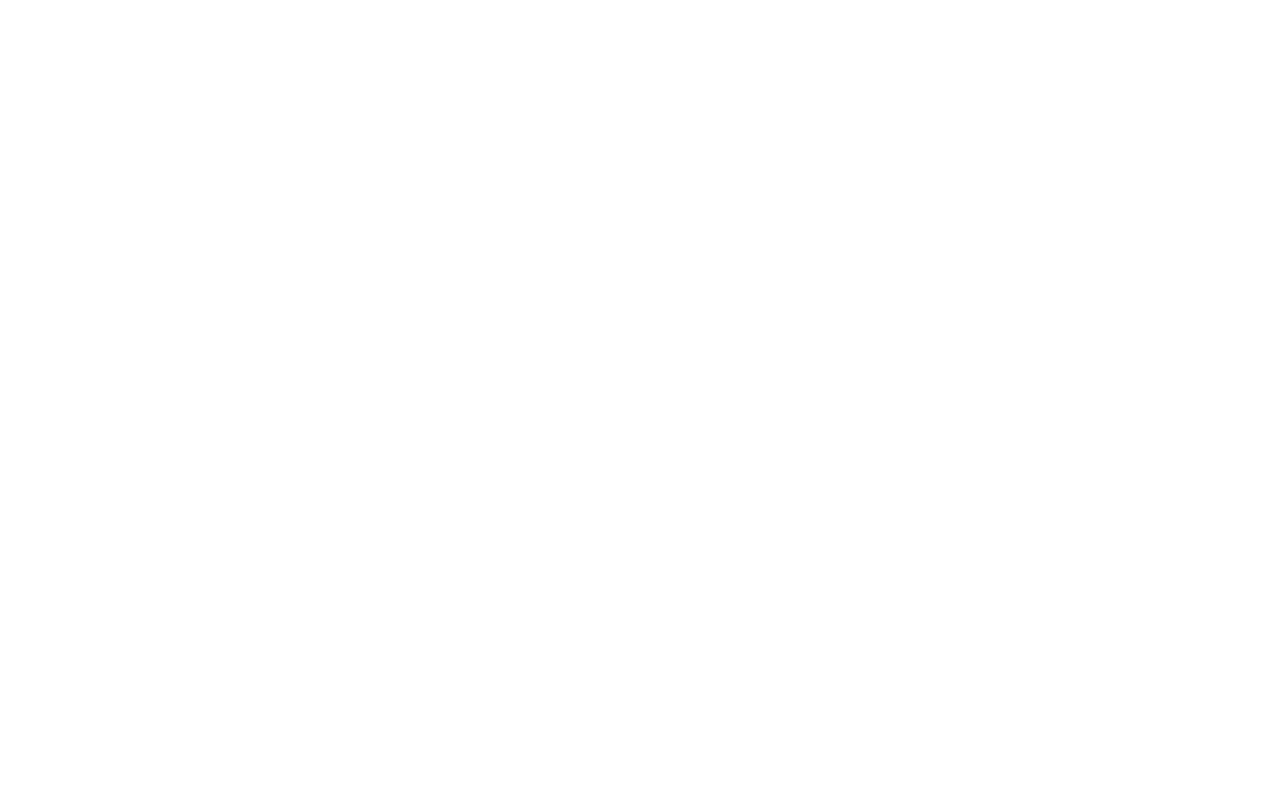
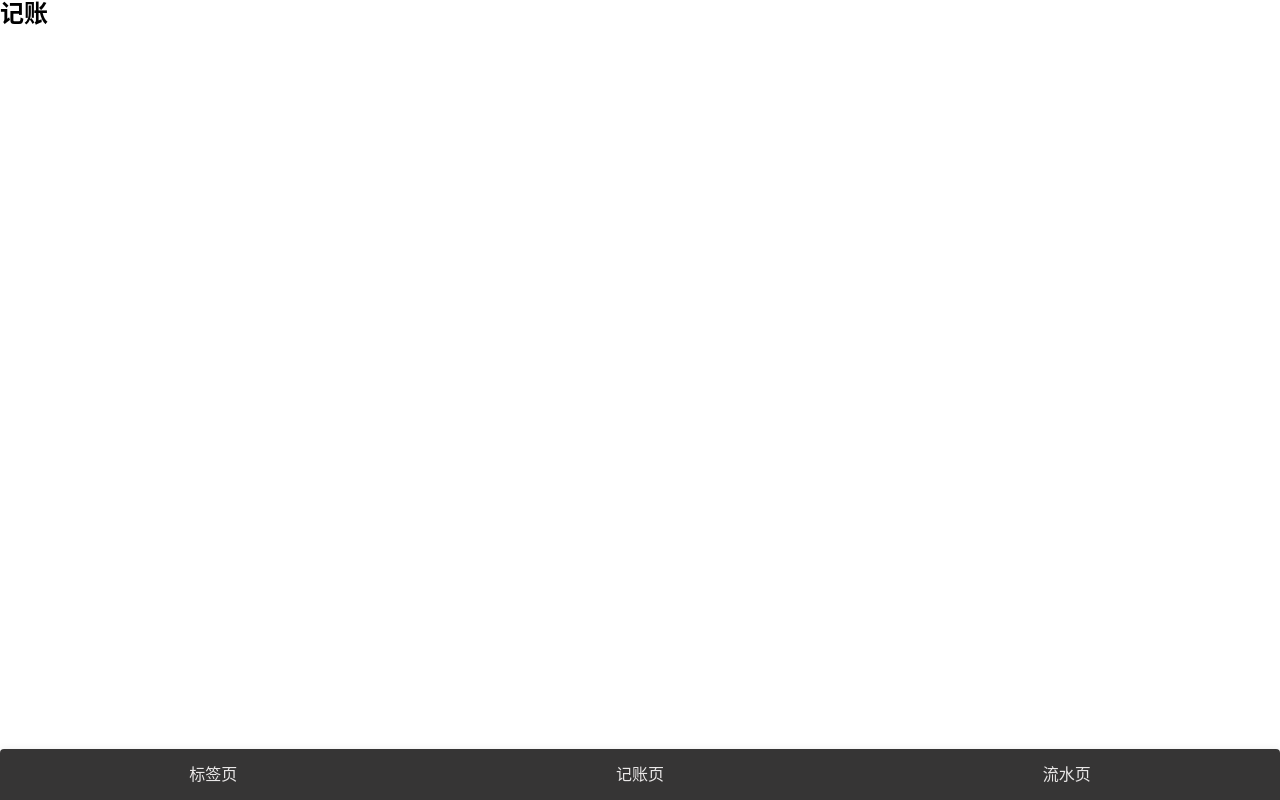
Before and after one commit to jgorijinal/morneyReact, a React (Create React App) app: page /#/money in a window 1280 px wide. Built offline with nearby package versions, Linux system fonts and the light colour scheme.

Commit message:
初步完成导航栏

```diff
--- a/package.json
+++ b/package.json
@@ -12,6 +12,7 @@
     "@types/react-dom": "^17.0.13",
     "react": "^17.0.2",
     "react-dom": "^17.0.2",
+    "react-router-dom": "5.1.2",
     "react-scripts": "5.0.0",
     "styled-components": "5.0.1",
     "typescript": "^4.6.2",
@@ -42,6 +43,7 @@
     ]
   },
   "devDependencies": {
+    "@types/react-router-dom": "5.1.2",
     "@types/styled-components": "5.0.1",
     "node-sass": "npm:dart-sass@1.25.0"
   }
--- a/src/App.tsx
+++ b/src/App.tsx
@@ -1,10 +1,59 @@
 import React from 'react';
-
+import {HashRouter as Router, Switch, Route, Link, Redirect} from 'react-router-dom';
+import styled from 'styled-components';
+import Nav from 'components/Nav';
+const Wrapper = styled.div`
+  display: flex;
+  flex-direction: column;
+  height: 100vh;
+`
+const Main = styled.main`
+  flex-grow: 1;
+  overflow: auto;
+`
 function App() {
   return (
-    <div className="App">
+    <Router>
+      <Wrapper>
+        <Main>
+          <Switch>
+          <Route path="/tags">
+            <Tags />
+          </Route>
+          <Route path="/money" >
+            <Money />
+          </Route>
+          <Route path="/statistic">
+            <Statistic />
+          </Route>
+          <Redirect from="/" to="/money" />
+          <Route path="*">
+            <NoMatch />
+          </Route>
+        </Switch>
+        </Main>
+        <Nav />
+      </Wrapper>
+    </Router>
+  );
+}
+function NoMatch(){
+  return (
+    <div>
+      {'页面不存在哦 , 你丫输入的什么鬼东西!'}
     </div>
-  );
+  )
+}
+function Statistic() {
+  return <h2>统计</h2>;
+}
+
+function Tags() {
+  return <h2>标签</h2>;
+}
+
+function Money() {
+  return <h2>记账</h2>;
 }
 
 export default App;
--- /dev/null
+++ b/src/components/Nav.tsx
@@ -0,0 +1,43 @@
+import styled from 'styled-components';
+import {Link} from 'react-router-dom';
+import React from 'react';
+
+const NavWrapper = styled.nav`
+  border-top-left-radius: 4px;
+  border-top-right-radius: 4px;
+  background: rgba(35, 34, 34, 0.91);
+  color: #eae8e8;
+  box-shadow: rgba(99, 99, 99, 0.2) 0px 2px 8px 0px;
+
+  > ul {
+    display: flex;
+
+    & li {
+      width: 33.3333333%;
+      display: flex;
+      flex-direction: column;
+      justify-content: center;
+      align-items: center;
+      padding: 16px;
+    }
+  }
+`
+
+const Nav = ()=>{
+  return (
+    <NavWrapper>
+      <ul>
+        <li>
+          <Link to="/tags">标签页</Link>
+        </li>
+        <li>
+          <Link to="/money">记账页</Link>
+        </li>
+        <li>
+          <Link to="/statistic">流水页</Link>
+        </li>
+      </ul>
+    </NavWrapper>
+  )
+}
+export default Nav
--- /dev/null
+++ b/src/helper.scss
@@ -0,0 +1 @@
+$font-hei:-apple-system, "Noto Sans", "Helvetica Neue", Helvetica, "Nimbus Sans L", Arial, "Liberation Sans", "PingFang SC", "Hiragino Sans GB", "Noto Sans CJK SC", "Source Han Sans SC", "Source Han Sans CN", "Microsoft YaHei", "Wenquanyi Micro Hei", "WenQuanYi Zen Hei", "ST Heiti", SimHei, "WenQuanYi Zen Hei Sharp", sans-serif;
--- /dev/null
+++ b/src/index.scss
@@ -0,0 +1,11 @@
+@import 'helper';
+* {box-sizing: border-box;}
+*::after,*::before {box-sizing: border-box}
+*{padding:0;margin: 0}
+ul,li {list-style: none}
+a {text-decoration: none ;color: inherit}
+body{
+  font-family: $font-hei;
+  font-size: 16px;
+  line-height:1.2;
+}
--- a/src/index.tsx
+++ b/src/index.tsx
@@ -2,7 +2,7 @@
 import ReactDOM from 'react-dom';
 import App from './App';
 import reportWebVitals from './reportWebVitals';
-
+import './index.scss'
 ReactDOM.render(
   <React.StrictMode>
     <App />
```
Also changed, not shown: 1 other file (tests, documents, lock files or other folders).
